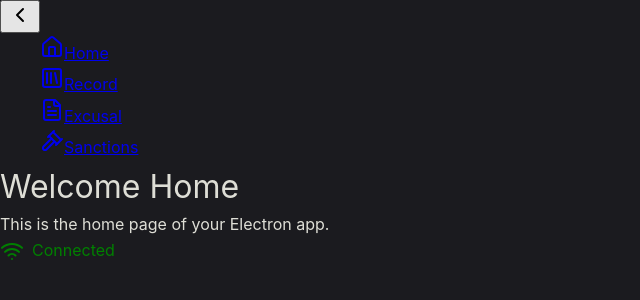
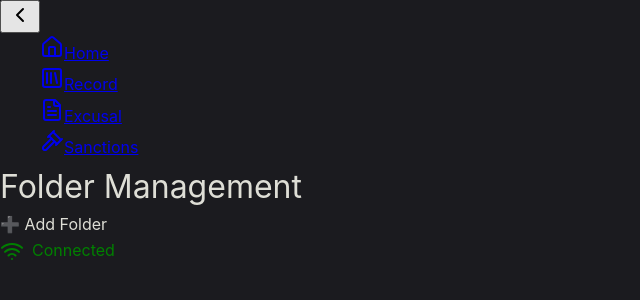
Before and after one commit to HalfMatt/attendance-and-sanction, a React (Vite) app in the folder src/renderer/: page / in a window 1280 px wide. Shown: the top 300 px of the page, without its empty margins (0-640 px from the left). Built offline with nearby package versions, Linux system fonts and the light colour scheme.

Commit message:
Global Folder Added (The Attendance Bugged Will Debug Tomorrow)

```diff
--- a/src/renderer/src/App.tsx
+++ b/src/renderer/src/App.tsx
@@ -1,14 +1,15 @@
-import React from 'react'
-import { BrowserRouter as Router, Routes, Route } from 'react-router'
-import Sidebar from './components/components_Sidebar'
-import Home from './pages/Home'
-import Records from './pages/Records'
-import Excusal from './pages/Excusal'
-import Sanctions from './pages/Sanctions'
-import CheckConnection from './components/check_Connection'
+import React from 'react';
+import { BrowserRouter as Router, Routes, Route } from 'react-router-dom'; // Corrected 'react-router' to 'react-router-dom'
+import Sidebar from './components/components_Sidebar';
+import Home from './pages/Home';
+import Records from './pages/Records';
+import Sanctions from './pages/Sanctions';
+import CheckConnection from './components/check_Connection';
+import { FolderProvider } from '././context/FolderContext';
 
 const App: React.FC = () => {
   return (
+    <FolderProvider>  {/* Wrap your app with FolderProvider */}
       <Router>
         <div className="flex h-screen bg-slate-900 relative">
           <Sidebar />
@@ -16,7 +17,6 @@ const App: React.FC = () => {
             <Routes>
               <Route path="/" element={<Home />} />
               <Route path="/records" element={<Records />} />
-            <Route path="/excusal" element={<Excusal />} />
               <Route path="/sanctions" element={<Sanctions />} />
             </Routes>
           </div>
@@ -25,7 +25,8 @@ const App: React.FC = () => {
           </div>
         </div>
       </Router>
-  )
-}
+    </FolderProvider>
+  );
+};
 
-export default App
+export default App;
--- /dev/null
+++ b/src/renderer/src/context/FolderContext.tsx
@@ -0,0 +1,29 @@
+// FolderContext.tsx
+import { createContext, useContext, useState } from "react";
+
+// Create context
+interface FolderContextType {
+    folders: string[];
+    addFolder: (folderName: string) => void;
+}
+
+const FolderContext = createContext<FolderContextType>({
+    folders: [],
+    addFolder: () => {}
+});
+
+export const FolderProvider = ({ children }) => {
+    const [folders, setFolders] = useState<string[]>([]);
+
+    const addFolder = (folderName) => {
+        setFolders((prev) => [...prev, folderName]);
+    };
+
+    return (
+        <FolderContext.Provider value={{ folders, addFolder }}>
+            {children}
+        </FolderContext.Provider>
+    );
+};
+
+export const useFolders = () => useContext(FolderContext);
--- a/src/renderer/src/pages/Excusal.tsx
+++ /dev/null
@@ -1,12 +0,0 @@
-import React from 'react'
-
-const Excusal: React.FC = () => {
-  return (
-    <div className="text-green-300">
-      <h1 className="text-4xl font-bold mb-4">Excusal</h1>
-      <p>This is the Excusal page of your Electron app.</p>
-    </div>
-  )
-}
-
-export default Excusal
--- a/src/renderer/src/pages/Home.tsx
+++ b/src/renderer/src/pages/Home.tsx
@@ -1,12 +1,79 @@
-import React from 'react'
+import { useState } from 'react';
+import { useFolders } from '../context/FolderContext'; // Import the custom hook
 
-const Home: React.FC = () => {
+const HomePage = () => {
+  const { folders, addFolder } = useFolders(); // Access global folder state and addFolder function
+  const [isAdding, setIsAdding] = useState(false);
+  const [newFolderName, setNewFolderName] = useState("");
+
+  const handleAddFolderClick = () => {
+    setIsAdding(true); // Show the modal for adding a folder
+  };
+
+  const handleSaveFolder = () => {
+    if (newFolderName) {
+      addFolder(newFolderName); // Add the new folder globally
+      setNewFolderName(""); // Clear input field
+      setIsAdding(false); // Close the add folder input
+    }
+  };
+
+  const handleCancel = () => {
+    setNewFolderName(""); // Clear input field
+    setIsAdding(false); // Close the modal
+  };
+
   return (
-    <div className="text-green-300">
-      <h1 className="text-4xl font-bold mb-4">Welcome Home</h1>
-      <p>This is the home page of your Electron app.</p>
+    <div className="p-8  min-h-screen">
+      <h1 className="text-2xl mb-6 font-bold">Folder Management</h1>
+      <div className="grid grid-cols-2 gap-4 md:grid-cols-4">
+        {folders.map((folder, index) => (
+          <div key={index} className="p-6 bg-blue-800 rounded-lg shadow flex items-center justify-center text-lg font-medium">
+            📁 {folder}
+          </div>
+        ))}
+
+        {!isAdding ? (
+          <div
+            className="p-6 bg-blue-800 rounded-lg shadow cursor-pointer hover:bg-gray-400 flex items-center justify-center text-lg font-medium"
+            onClick={handleAddFolderClick}
+          >
+            ➕ Add Folder
+          </div>
+        ) : (
+          <div className="fixed inset-0 bg-black bg-opacity-50 flex justify-center items-center" onClick={handleCancel}>
+            <div
+              className="bg-blue-800 p-8 rounded-lg shadow-lg w-80"
+              onClick={(e) => e.stopPropagation()} // Prevent click from closing the modal
+            >
+              <h2 className="text-xl mb-4 font-bold">Enter Folder Name</h2>
+              <input
+                type="text"
+                className="w-full text-black p-2 border border-gray-300 rounded mb-4"
+                placeholder="Enter folder name"
+                value={newFolderName}
+                onChange={(e) => setNewFolderName(e.target.value)}
+              />
+              <div className="flex justify-between space-x-4">
+                <button
+                  className="px-4 py-2 bg-blue-500 text-white rounded hover:bg-blue-600"
+                  onClick={handleSaveFolder}
+                >
+                  Save
+                </button>
+                <button
+                  className="px-4 py-2 bg-gray-500 text-white rounded hover:bg-gray-600"
+                  onClick={handleCancel}
+                >
+                  Cancel
+                </button>
+              </div>
+            </div>
+          </div>
+        )}
+      </div>
     </div>
-  )
-}
+  );
+};
 
-export default Home
+export default HomePage;
--- a/src/renderer/src/pages/Records.tsx
+++ b/src/renderer/src/pages/Records.tsx
@@ -1,12 +1,24 @@
-import React from 'react'
+import { useFolders } from "../context/FolderContext"
 
-const Records: React.FC = () => {
+const RecordsPage = () => {
+  const folders = useFolders().folders.map((folder: string) => ({ name: folder })); // Access the global folders array
+
   return (
-    <div className="text-green-300">
-      <h1 className="text-4xl font-bold mb-4">Records</h1>
-      <p>This is the Records page of your Electron app.</p>
+    <div className="p-8  min-h-screen">
+      <h1 className="text-2xl mb-6 font-bold">Folder Records</h1>
+      {folders.length > 0 ? (
+        <ul className="space-y-2">
+          {folders.map((folder, index) => (
+            <li key={index} className="p-4 bg-blue-800 rounded-lg shadow">
+              📁 {folder.name}
+            </li>
+          ))}
+        </ul>
+      ) : (
+        <p>No folders created yet.</p>
+      )}
     </div>
-  )
-}
+  );
+};
 
-export default Records
+export default RecordsPage;
```
Lines whose indentation alone changed are shown as unchanged.
